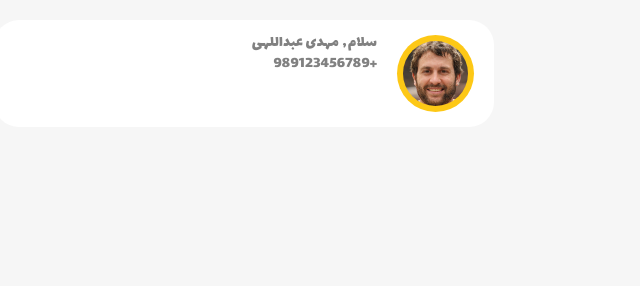
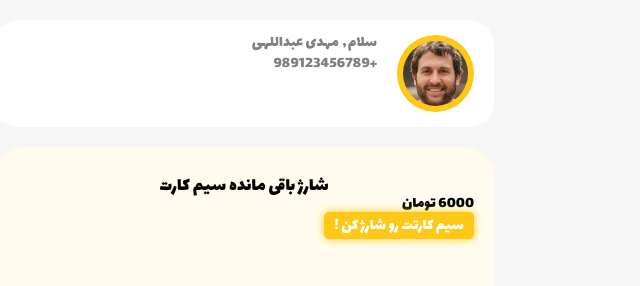
Before and after one commit to MAwasTaken/My-Irancell, a plain HTML site: page frontend/index.html in a window 1280 px wide. Shown: the whole page, without its empty margins (26-666 px from the left). Drawn offline with nearby package versions, Linux system fonts and the light colour scheme.

Commit message:
Sim Card Charge Created.

```diff
--- a/frontend/content/css/index.css
+++ b/frontend/content/css/index.css
@@ -10,6 +10,8 @@ body {
 	column-gap: 20px;
 	background-color: var(--white-100);
 }
+
+/* profile box */
 
 .left-side {
   padding: 20px 0 20px 20px;
@@ -49,3 +51,30 @@ body {
 .user-number {
   color: var(--gray-650)
 }
+
+/* sim card charge */
+
+.sim-card-charge-box {
+  background-color: var(--gold-50);
+  padding: 20px;
+  border-radius: 30px;
+  margin-top: 20px;
+  height: 100%;
+}
+
+.sim-card-charge-title {
+  margin-top: 10px;
+  font-size: 1.2rem;
+  text-align: center;
+}
+
+.charge-btn {
+  background-color: var(--gold-400);
+  width: 150px;
+  border-radius: 5px;
+  color: var(--white-50);
+  font-size: 1rem;
+  box-shadow: 0 0 8px var(--gold-400);
+  outline: none;
+  border: none;
+}
--- a/frontend/index.html
+++ b/frontend/index.html
@@ -21,6 +21,16 @@
           <div class="user-number">+989123456789</div>
         </div>
 			</div>
+      <!-- sim cart charge -->
+      <div class="sim-card-charge-box">
+        <div class="sim-card-charge-title">شارژ باقی مانده سیم کارت</div>
+        <div class="flex flex-column align-item-center">
+          <div class="charge-progress progress-10">
+            <div class="overlay">6000 تومان</div>
+          </div>
+          <button class="charge-btn lalezar-font">سیم کارتت رو شارژ کن !</button>
+        </div>
+      </div>
 		</div>
 		<script src="https://cdnjs.cloudflare.com/ajax/libs/Chart.js/3.8.2/chart.min.js"></script>
 		<script src="content/js/index.js"></script>
```
